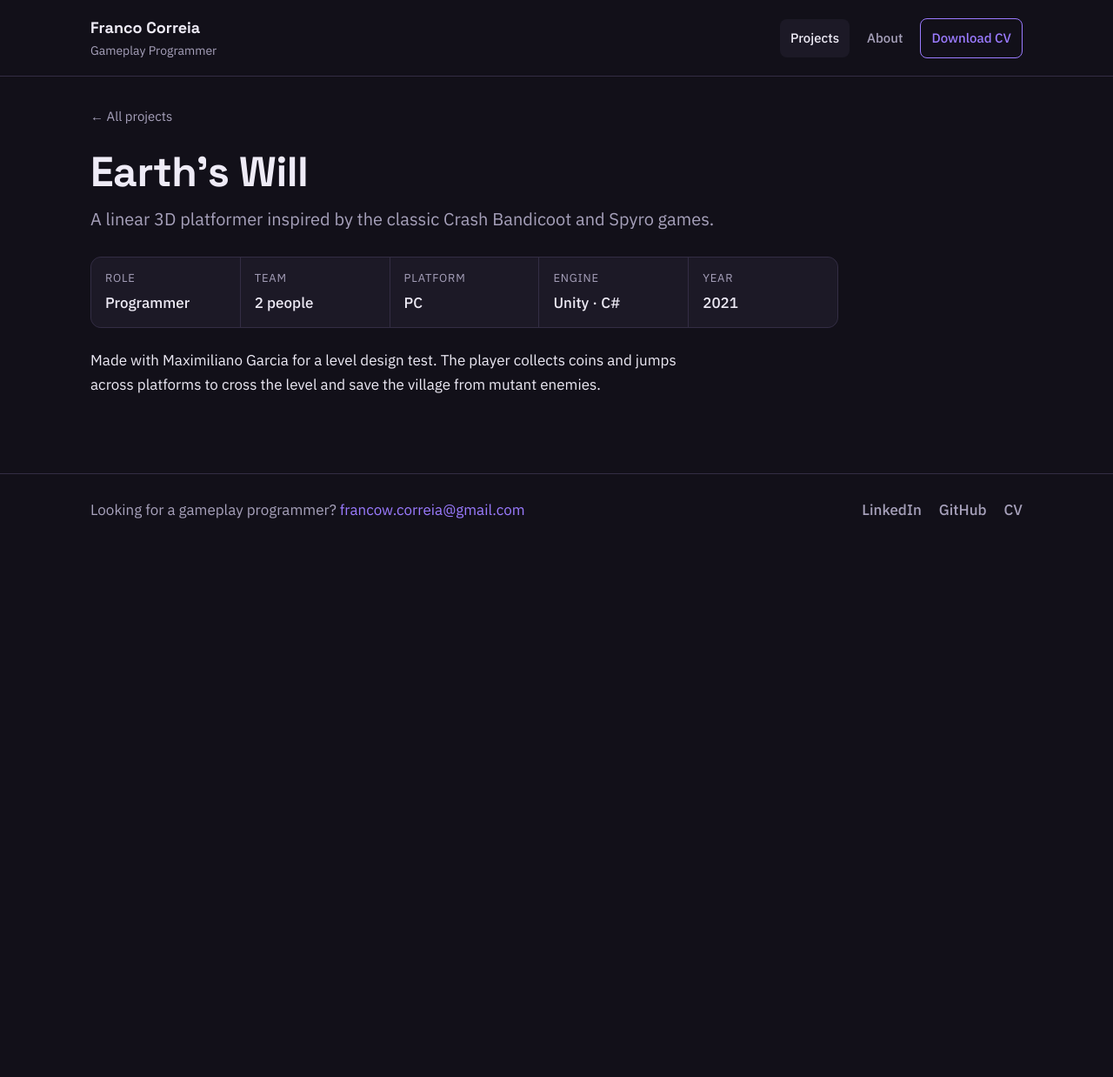
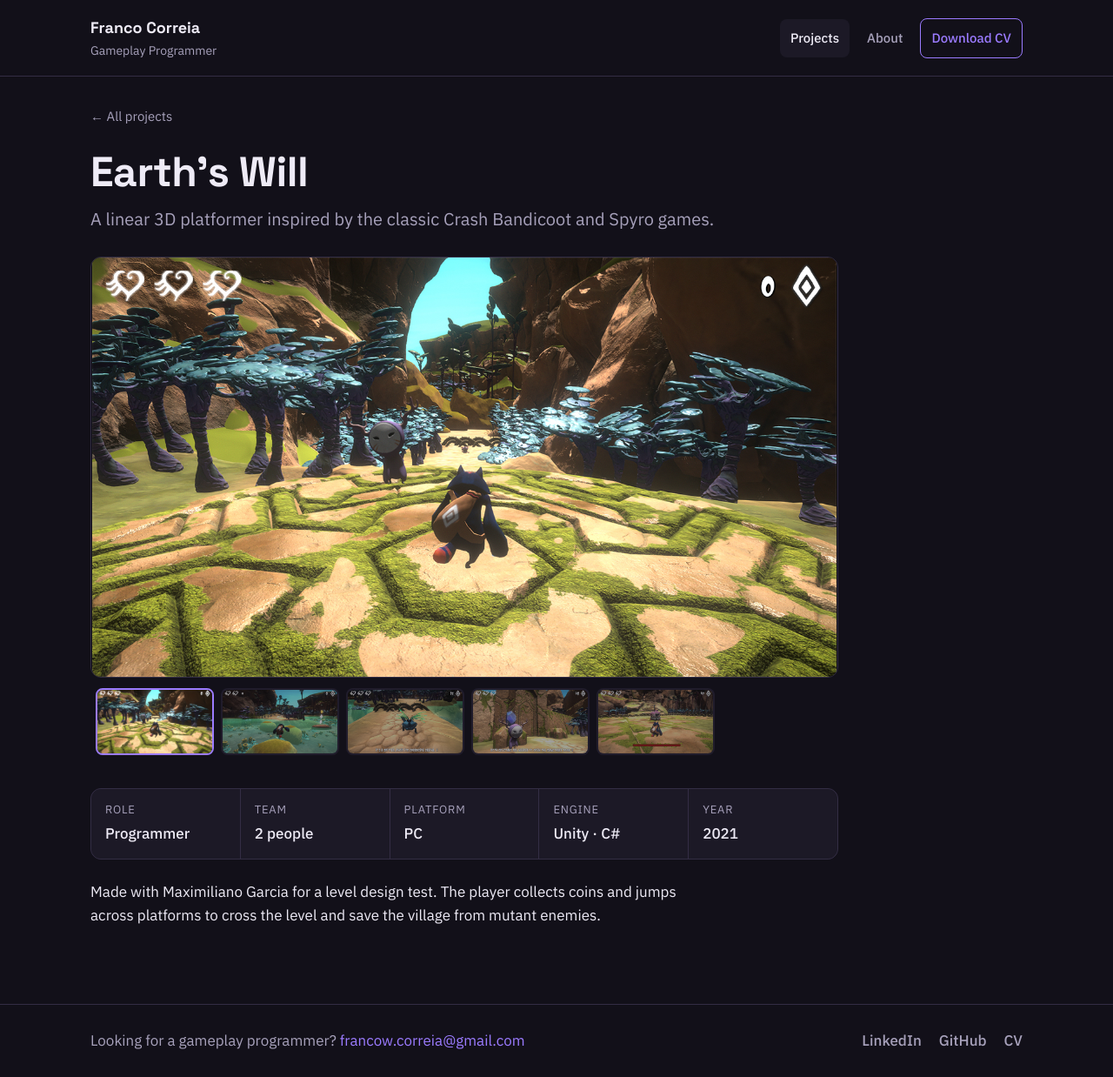
Before and after one commit to fcKira/fcKira.github.io, a Jekyll site: the page built from _projects/earths-will.md, in a window 1280 px wide. Shown: the whole page at 87% size. Built offline with Jekyll 4.4.1, drawn with Linux system fonts in a browser that asks for light colours; before the commit the page ends 900 px from its top, so only the background shows below that.

Commit message:
Earth's will

```diff
--- a/_projects/earths-will.md
+++ b/_projects/earths-will.md
@@ -8,7 +8,13 @@ team: 2 people
 platform: PC
 engine: Unity · C#
 year: 2021
-# cover: /assets/img/projects/earths-will.png
+cover: /assets/img/projects/EarthsWill/EarthsWill_Cover.jpg
+image: /assets/img/projects/EarthsWill/EarthsWill_Cover.jpg
+gallery:
+  - /assets/img/projects/EarthsWill/1.jpg
+  - /assets/img/projects/EarthsWill/2.jpg
+  - /assets/img/projects/EarthsWill/3.jpg
+  - /assets/img/projects/EarthsWill/4.jpg
 ---
 
 Made with Maximiliano Garcia for a level design test. The player collects coins and jumps across platforms to cross the level and save the village from mutant enemies.
```
Also changed, not shown: assets/img/projects/EarthsWill/1.jpg (added), assets/img/projects/EarthsWill/2.jpg (added), assets/img/projects/EarthsWill/3.jpg (added), assets/img/projects/EarthsWill/4.jpg (added), assets/img/projects/EarthsWill/EarthsWill_Cover.jpg (added).
